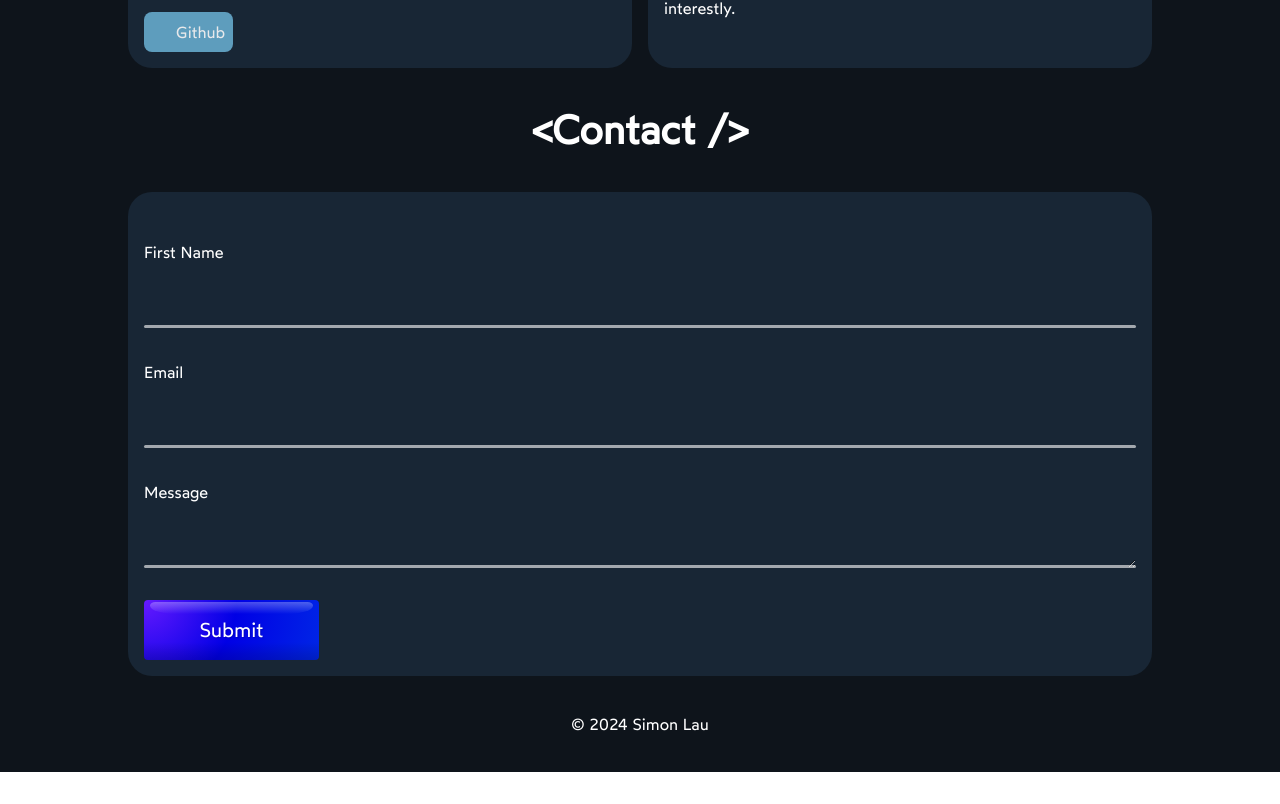
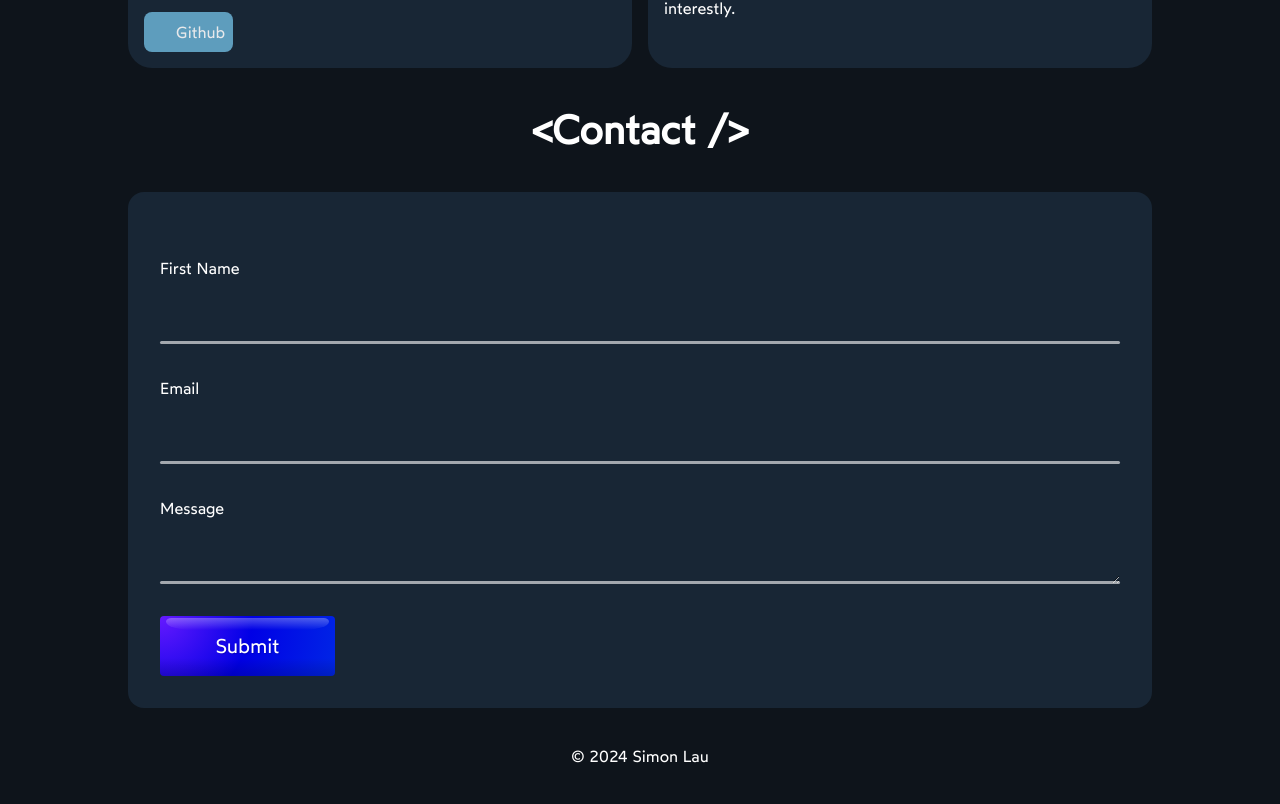
Before and after one commit to Ualnomis/portfolio, a React (Vite) app: page / in a window 1280 px wide. Shown: the part 3686-4490 px from the top of the page. Before the commit the page ends 4458 px from the top, so only its background shows below. Built offline with nearby package versions, Linux system fonts and the light colour scheme; some icons are missing.

Commit message:
feat: style update

```diff
--- a/src/components/Contact/Contact.tsx
+++ b/src/components/Contact/Contact.tsx
@@ -129,15 +129,14 @@ const TryAgainButton = styled.button`
   background: var(--color-error);
   border: 0;
   padding: var(--padding);
-  border-radius: var(--inner-radius);
+  border-radius: 16px;
 `;
 
 const FormWrapper = styled.div`
   background: var(--color-muted);
-  --padding: 16px;
+  --padding: 32px;
   padding: var(--padding);
-  --inner-radius: 8px;
-  border-radius: calc(var(--inner-radius) + var(--padding));
+  border-radius: 16px;
 `;
 
 const TextArea = styled.textarea`
```
